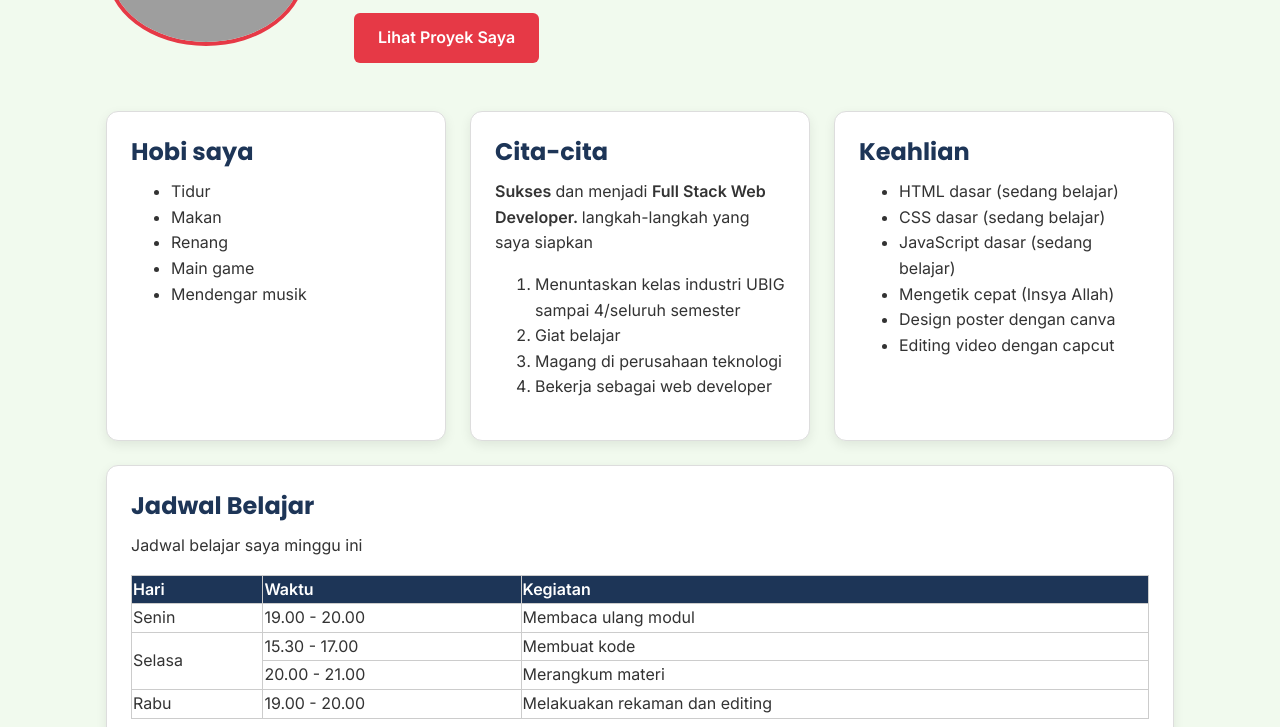
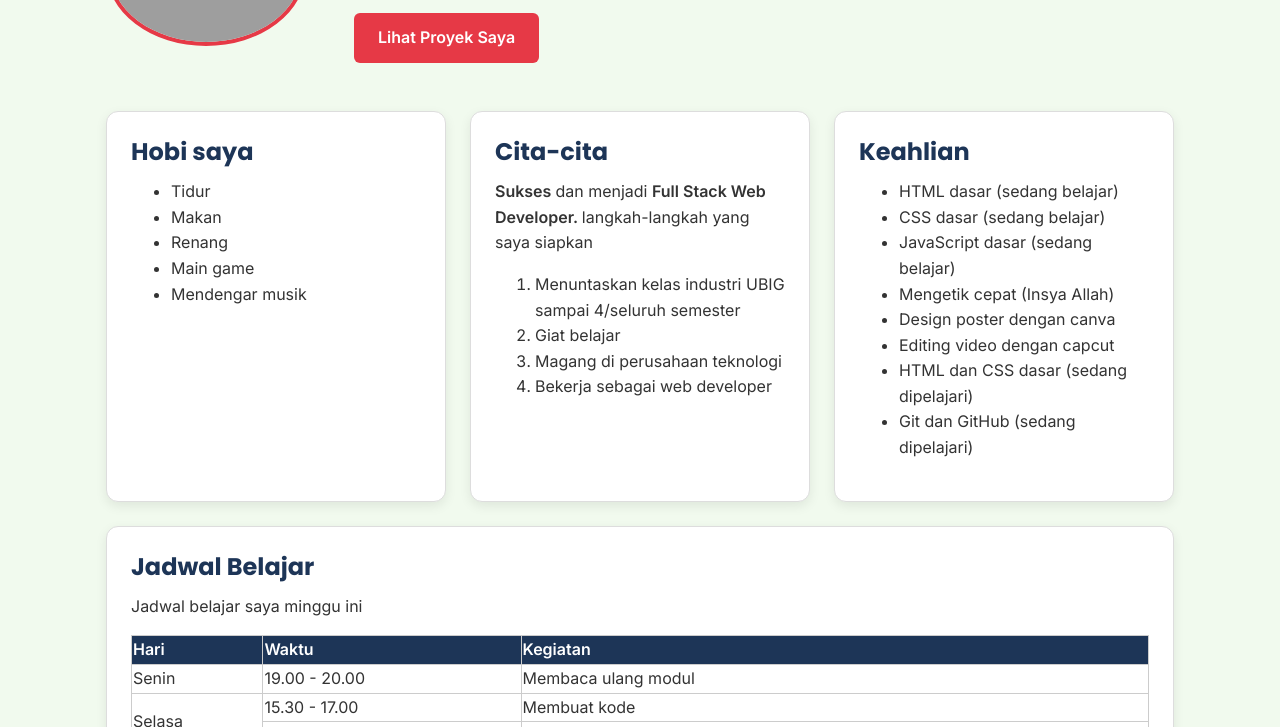
Before and after one commit to ayamgeprekrebus/portofolio, a plain HTML site: page index.html in a window 1280 px wide. Shown: the part 373-1100 px from the top of the page. Drawn offline with Linux system fonts and the light colour scheme; grey boxes are pictures that could not be loaded.

Commit message:
Selesaikan perubahan README

```diff
--- a/index.html
+++ b/index.html
@@ -78,6 +78,8 @@
                         <li>Mengetik cepat (Insya Allah)</li>
                         <li>Design poster dengan canva</li>
                         <li>Editing video dengan capcut</li>
+                        <li>HTML dan CSS dasar (sedang dipelajari)</li>
+                        <li>Git dan GitHub (sedang dipelajari)</li>
                     </ul>
                 </section>
             </div>
```
